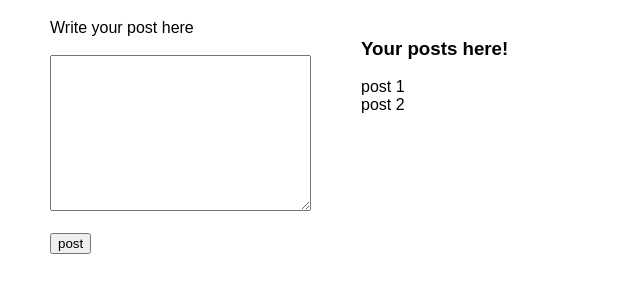
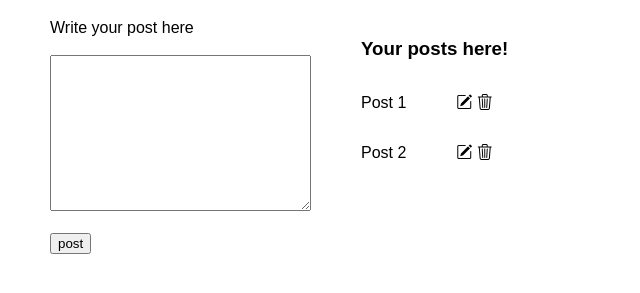
Before and after one commit to BilalMern/crudOperations, a plain HTML site: page index.html in a window 1280 px wide. Shown: the part 61-354 px from the top of the page, without its empty margins (0-640 px from the left). Drawn offline with nearby package versions, Linux system fonts and the light colour scheme.

Commit message:
adding more ui

```diff
--- a/index.html
+++ b/index.html
@@ -1,20 +1,25 @@
 <!DOCTYPE html>
 <html lang="en">
 <head>
-    <meta charset="UTF-8" />
-    <meta name="viewport" content="width=device-width, initial-scale=1.0" />
-    <title>CrudOperations!</title>
+  <meta charset="UTF-8">
+  <meta name="viewport" content="width=device-width, initial-scale=1.0">
+  <title>Document</title>
   <link rel="stylesheet" href="style.css" />
+<link
+  rel="stylesheet"
+  href="https://cdn.jsdelivr.net/npm/bootstrap-icons@1.11.3/font/bootstrap-icons.min.css"/>
 </head>
 <body>
   <h1>Socila Media App</h1>
 
     <div class="container">
+
       <div class="left">
         <form id="form">
           <label for="">Write your post here</label>
-          <br><br>
-          <textarea name="textarea" id="input" cols="30" rows="10"></textarea><br><br>
+          <br /><br />
+          <textarea name="textarea" id="input" cols="30" rows="10"></textarea
+          ><br /><br />
           <button type="submit">post</button>
         </form>
       </div>
@@ -22,9 +27,25 @@
       <div class="right">
         <h3>Your posts here!</h3>
         <div id="posts">
-            <div>post 1</div>
-            <div>post 2</div>
+
+          <div>
+            <p>Post 1</p>
+            <span class="options">
+              <i class="bi bi-pencil-square"></i>
+              <i class="bi bi-trash3"></i>
+            </span>
           </div>
+
+          <div>
+            <p>Post 2</p>
+            <span class="options">
+              <i class="bi bi-pencil-square"></i>
+              <i class="bi bi-trash3"></i>
+            </span>
+          </div>
+
+      </div>
+
     </div>
     </div>
 </body>
--- a/style.css
+++ b/style.css
@@ -6,3 +6,8 @@ body{
     display: flex;
     gap: 50px;
 }
+#posts div{
+    display: flex;
+    align-items: center;
+    gap: 50px;
+}
```
Lines whose indentation alone changed are shown as unchanged.
